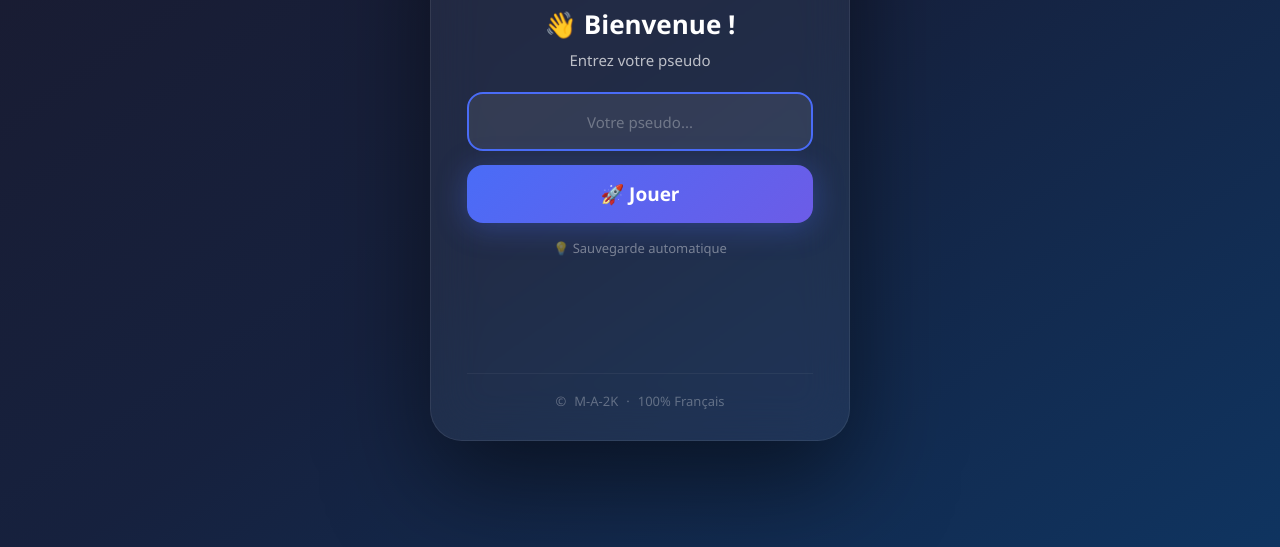
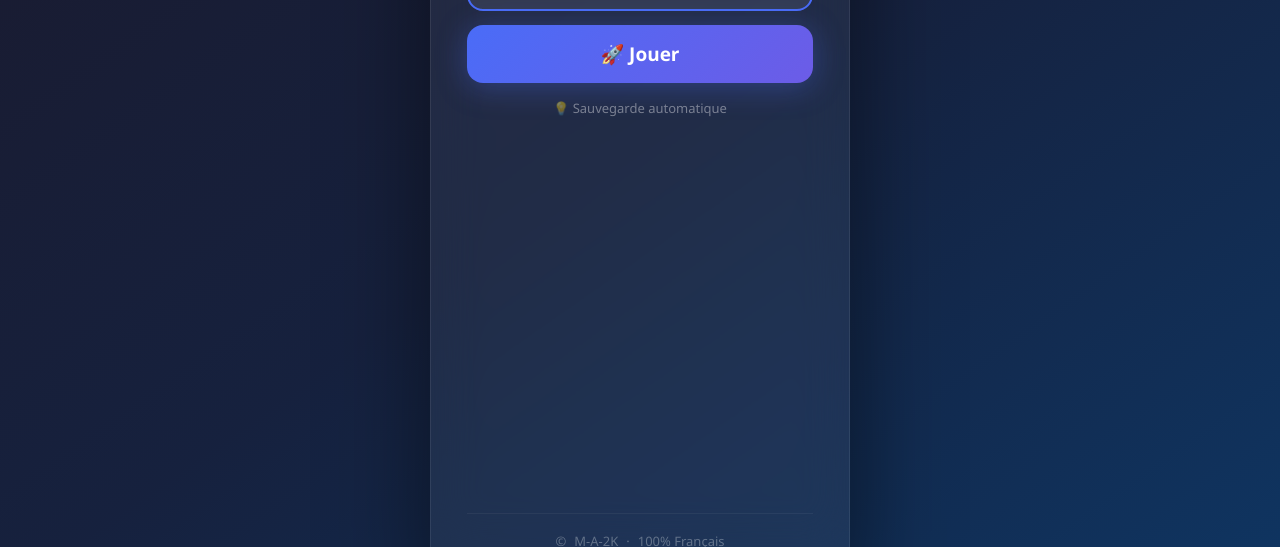
Before and after one commit to kondomarcandre-lang/arysex, a website: page index.html in a window 1280 px wide. Shown: the part 253-800 px from the top of the page. Drawn offline with nearby package versions, Linux system fonts and the light colour scheme.

Commit message:
modification

```diff
--- a/index.html
+++ b/index.html
@@ -1488,7 +1488,7 @@
         }
 
         .welcome-footer {
-            margin-top: 28px;
+            margin-top: 308px;
             padding-top: 18px;
             border-top: 1px solid rgba(255, 255, 255, 0.05);
             color: rgba(255, 255, 255, 0.3);
```
